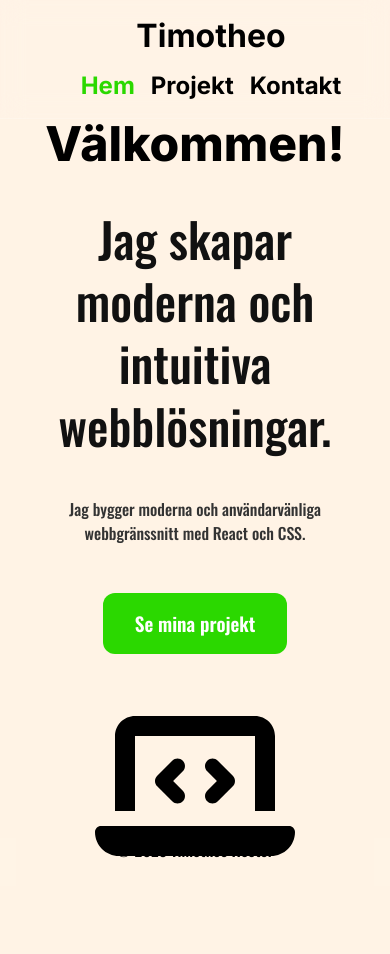
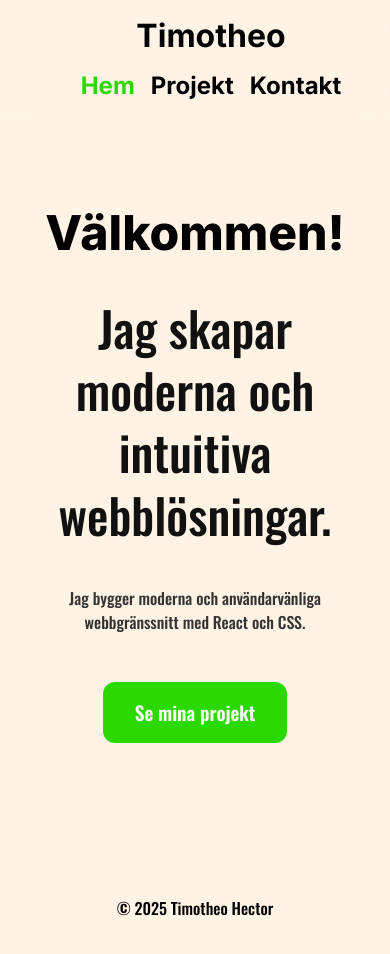
Before and after one commit to Tim-H-H/Timotheos-Portfolio, a React (Vite) app: page / in a window 390 px wide. Shown: the top 954 px of the page. Before the commit the page ends 886 px from the top, so only its background shows below. Built offline with nearby package versions, Linux system fonts and the light colour scheme.

Commit message:
fixed footer from interfering with the rest of website

```diff
--- a/src/index.css
+++ b/src/index.css
@@ -411,6 +411,7 @@ h1, h2, h3, .header-name {
   }
 
   .home-container {
+
     grid-template-columns: 1fr;
     gap: 2rem;
 
@@ -443,6 +444,10 @@ h1, h2, h3, .header-name {
     font-size: 1.5rem;
   }
 
+  .projects-container {
+    padding-top: 1rem;
+  }
+
   .projects-grid {
     grid-template-columns: 1fr;
   }
@@ -472,7 +477,13 @@ h1, h2, h3, .header-name {
   }
 
   .laptop-img {
-    width: 200px;
+    display: none;
   }
 
+.footer-container {
+  height: 4rem;
+  font-size: 1rem;
+  padding-top: 2rem;
+}
+
  }
```
